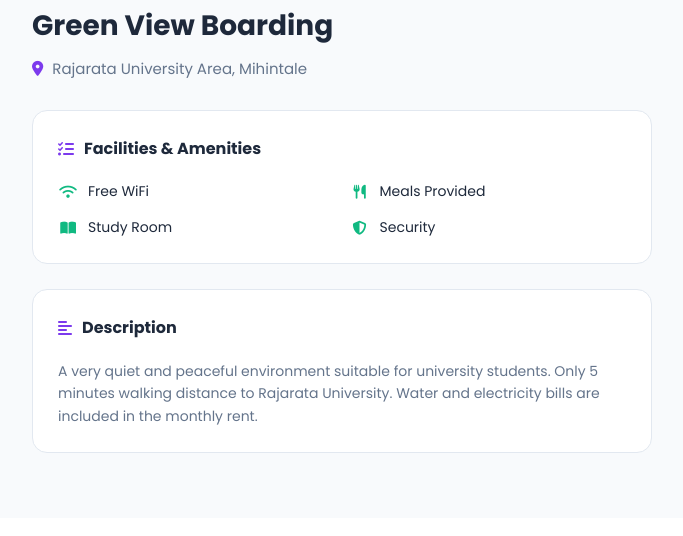
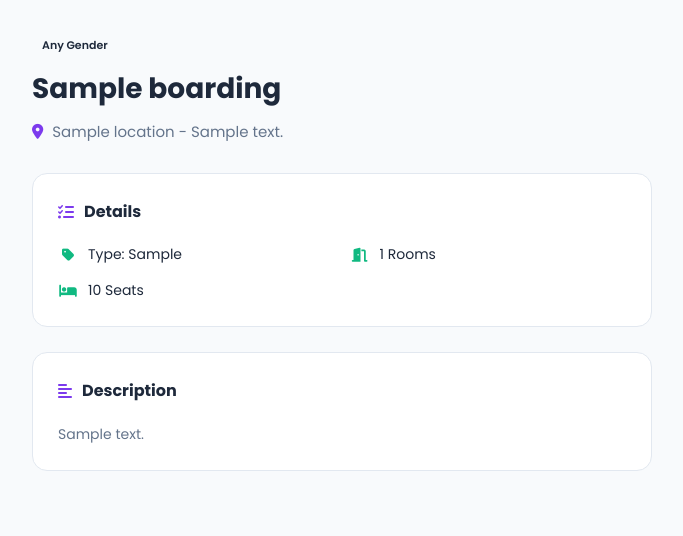
Before and after one commit to Inuka-Asith30/Bodim-Link-NCP, a Flask app: template templates/boarding_details.html in a window 1280 px wide. Shown: the part 624-1160 px from the top of the page, without its empty margins (128-811 px from the left). Before the commit the page ends 1077 px from the top, so only its background shows below. Run offline with Flask 3, Linux system fonts and the light colour scheme; the template is opened without the code that fills it: most values are stand-ins (such as "Sample title", 1, 10 or a date in 2020); one stand-in notice (Sample message) is shown.

Commit message:
Theneth: Fixed missing created_at DB column, removed UI typos, and fully implemented Dynamic Boarding Details with Visit Request Modal

```diff
--- a/database.sql
+++ b/database.sql
@@ -29,6 +29,7 @@ CREATE TABLE boardings (
     total_rooms INT,
     available_seats INT,
     is_active BOOLEAN DEFAULT TRUE,
+    created_at TIMESTAMP DEFAULT CURRENT_TIMESTAMP,
     FOREIGN KEY (owner_id) REFERENCES users(id) ON DELETE CASCADE
 );
 
--- a/templates/boarding_details.html
+++ b/templates/boarding_details.html
@@ -3,13 +3,13 @@
 <head>
     <meta charset="UTF-8">
     <meta name="viewport" content="width=device-width, initial-scale=1.0">
-    <title>Boarding Details - Bodim-Link NCP</title>
+    <title>{{ boarding.name }} - Bodim-Link NCP</title>
     <link rel="stylesheet" href="{{ url_for('static', filename='css/style.css', v=8) }}">
     <link rel="stylesheet" href="https://cdnjs.cloudflare.com/ajax/libs/font-awesome/6.4.0/css/all.min.css">
 </head>
 <body class="dashboard-body">
 
-    <!-- Top Navigation (borrowed from index) -->
+    <!-- Top Navigation -->
     <nav class="navbar" style="background: white; box-shadow: 0 2px 10px rgba(0,0,0,0.05);">
         <div class="nav-logo">
             <i class="fa-solid fa-house-chimney"></i>
@@ -25,8 +25,10 @@
         </ul>
         <div class="nav-auth">
             <div class="user-profile">
-                <div class="user-avatar" style="background: #3b82f6; color: white; width: 35px; height: 35px; border-radius: 50%; display: flex; align-items: center; justify-content: center; font-weight: bold; font-size: 14px;">SU</div>
-                <span>Student</span>
+                <div class="user-avatar" style="background: #3b82f6; color: white; width: 35px; height: 35px; border-radius: 50%; display: flex; align-items: center; justify-content: center; font-weight: bold; font-size: 14px;">
+                    {{ session['user_name'][0]|upper if session.get('user_name') else 'S' }}
+                </div>
+                <span>{{ session['user_name'] if session.get('user_name') else 'Student' }}</span>
             </div>
         </div>
     </nav>
@@ -37,34 +39,47 @@
             <i class="fa-solid fa-arrow-left"></i> Back to Search
         </a>
 
+        {% with messages = get_flashed_messages(with_categories=true) %}
+            {% if messages %}
+            {% for category, message in messages %}
+                <div style="padding: 10px; margin-bottom: 20px; border-radius: 8px; font-size: 14px;
+                {% if category == 'success' %}background: #dcfce7; color: #166534; border: 1px solid #bbf7d0;
+                {% else %}background: #fee2e2; color: #991b1b; border: 1px solid #fecaca;{% endif %}">
+                {{ message }}
+                </div>
+            {% endfor %}
+            {% endif %}
+        {% endwith %}
+
         <!-- Main Content Grid -->
         <div class="details-grid">
             <!-- Left Side: Images & Info -->
             <div class="details-main">
-                <img src="https://images.unsplash.com/photo-1522708323590-d24dbb6b0267?ixlib=rb-4.0.3&auto=format&fit=crop&w=1000&q=80" alt="Boarding Room" class="details-hero-img">
+                <img src="{{ url_for('static', filename=boarding.image_path) if boarding.image_path else 'https://images.unsplash.com/photo-1522708323590-d24dbb6b0267?ixlib=rb-4.0.3&auto=format&fit=crop&w=1000&q=80' }}" alt="Boarding Room" class="details-hero-img" style="object-fit: cover; height: 400px; width: 100%;">
 
                 <div class="details-header">
-                    <span class="badge boys">Boys Only</span>
-                    <h1 class="details-title">Green View Boarding</h1>
-                    <p class="details-location"><i class="fa-solid fa-location-dot"></i> Rajarata University Area, Mihintale</p>
+                    <span class="badge {% if boarding.gender_preference == 'boys' or boarding.gender_preference == 'male' %}boys{% elif boarding.gender_preference == 'girls' or boarding.gender_preference == 'female' %}girls{% else %}any{% endif %}">
+                        {% if boarding.gender_preference == 'male' %}Boys Only
+                        {% elif boarding.gender_preference == 'female' %}Girls Only
+                        {% else %}Any Gender{% endif %}
+                    </span>
+                    <h1 class="details-title">{{ boarding.name }}</h1>
+                    <p class="details-location"><i class="fa-solid fa-location-dot"></i> {{ boarding.location }} - {{ boarding.address }}</p>
                 </div>
 
                 <div class="details-section">
-                    <h3><i class="fa-solid fa-list-check"></i> Facilities & Amenities</h3>
+                    <h3><i class="fa-solid fa-list-check"></i> Details</h3>
                     <div class="amenities-grid">
-                        <div class="amenity-item"><i class="fa-solid fa-wifi"></i> Free WiFi</div>
-                        <div class="amenity-item"><i class="fa-solid fa-utensils"></i> Meals Provided</div>
-                        <div class="amenity-item"><i class="fa-solid fa-book-open"></i> Study Room</div>
-                        <div class="amenity-item"><i class="fa-solid fa-shield-halved"></i> Security</div>
+                        <div class="amenity-item"><i class="fa-solid fa-tag"></i> Type: {{ boarding.boarding_type }}</div>
+                        {% if boarding.total_rooms %}<div class="amenity-item"><i class="fa-solid fa-door-open"></i> {{ boarding.total_rooms }} Rooms</div>{% endif %}
+                        {% if boarding.available_seats %}<div class="amenity-item"><i class="fa-solid fa-bed"></i> {{ boarding.available_seats }} Seats</div>{% endif %}
                     </div>
                 </div>
 
                 <div class="details-section">
                     <h3><i class="fa-solid fa-align-left"></i> Description</h3>
                     <p style="color: var(--text-light); line-height: 1.6; font-size: 14px;">
-                        A very quiet and peaceful environment suitable for university students.
-                        Only 5 minutes walking distance to Rajarata University.
-                        Water and electricity bills are included in the monthly rent.
+                        {{ boarding.description or 'No description provided.' }}
                     </p>
                 </div>
             </div>
@@ -73,25 +88,21 @@
             <div class="details-sidebar">
                 <div class="pricing-card">
                     <div class="price-header">
-                        <h2>Rs. 5,000 <span>/ month</span></h2>
-                        <p>Security Deposit: Rs. 10,000</p>
-                    </div>
-
-                    <div class="availability-status">
-                        <i class="fa-solid fa-bed"></i> 2 Seats Available
+                        <h2>Rs. {{ '{:,.2f}'.format(boarding.monthly_rent) }} <span>/ month</span></h2>
+                        <p>Security Deposit: Rs. {{ '{:,.2f}'.format(boarding.security_deposit) }}</p>
                     </div>
 
                     <hr style="border: 0; border-top: 1px solid var(--border); margin: 20px 0;">
 
                     <div class="owner-info">
-                        <div class='owner-avatar'>{{ session['user_name'][0]|upper if session.get('user_name') else 'O' }}</div>
+                        <div class='owner-avatar'>O</div>
                         <div>
-                            <h4>{{ session['user_name'] if session.get('user_name') else 'Owner' }}</h4>
+                            <h4>Owner</h4>
                             <p>Verified Owner <i class="fa-solid fa-circle-check" style="color: #10b981;"></i></p>
                         </div>
                     </div>
 
-                    <button class="btn-solid" style="width: 100%; margin-top: 20px; font-size: 16px; padding: 15px;">
+                    <button id="bookVisitBtn" class="btn-solid" style="width: 100%; margin-top: 20px; font-size: 16px; padding: 15px;">
                         <i class="fa-solid fa-paper-plane"></i> Request Visit
                     </button>
                     <p style="text-align: center; font-size: 11px; color: var(--text-light); margin-top: 10px;">
@@ -102,5 +113,43 @@
         </div>
     </div>
 
+    <!-- Visit Request Modal -->
+    <div id="visitModal" style="display: none; position: fixed; top: 0; left: 0; width: 100%; height: 100%; background: rgba(0,0,0,0.5); z-index: 999; align-items: center; justify-content: center;">
+        <div style="background: white; padding: 30px; border-radius: 12px; width: 90%; max-width: 450px; position: relative;">
+            <i class="fa-solid fa-xmark" id="closeModal" style="position: absolute; top: 15px; right: 15px; cursor: pointer; font-size: 20px; color: #64748b;"></i>
+
+            <h2 style="margin-bottom: 10px; color: var(--text-dark);">Book a Visit</h2>
+            <p style="font-size: 13px; color: #64748b; margin-bottom: 20px;">Please suggest 3 dates you are available to visit the boarding.</p>
+
+            <form action="/request_visit" method="POST">
+                <input type="hidden" name="boarding_id" value="{{ boarding.id }}">
+                <input type="hidden" name="owner_id" value="{{ boarding.owner_id }}">
+
+                <label style="font-size: 12px; font-weight: 600; margin-bottom: 5px; display: block;">Suggested Dates (e.g. Sep 12, 14, or 15)</label>
+                <input type="text" name="visit_dates" required placeholder="Enter 3 dates" style="width: 100%; padding: 12px; border: 1px solid var(--border); border-radius: 8px; margin-bottom: 20px;">
+
+                <button type="submit" class="btn-solid" style="width: 100%; padding: 12px;"><i class="fa-solid fa-calendar-check"></i> Send Request</button>
+            </form>
+        </div>
+    </div>
+
+    <script>
+        const btn = document.getElementById('bookVisitBtn');
+        const modal = document.getElementById('visitModal');
+        const close = document.getElementById('closeModal');
+
+        btn.onclick = function() {
+            modal.style.display = "flex";
+        }
+        close.onclick = function() {
+            modal.style.display = "none";
+        }
+        window.onclick = function(event) {
+            if (event.target == modal) {
+                modal.style.display = "none";
+            }
+        }
+    </script>
+
 </body>
 </html>
--- a/templates/student_dashboard.html
+++ b/templates/student_dashboard.html
@@ -74,7 +74,7 @@
                 {% endif %}
             </form>
         </div>
-\n\n        <div class="card-grid">
+        <div class="card-grid">
             {% for boarding in boardings %}
             <div class="boarding-card">
                 <img src="{{ url_for('static', filename=boarding.image_path) if boarding.image_path else 'https://images.unsplash.com/photo-1522708323590-d24dbb6b0267?ixlib=rb-4.0.3&auto=format&fit=crop&w=500&q=60' }}" alt="Room" class="card-img">
```
Also changed, not shown: static/uploads/download_2.jpeg (added).
